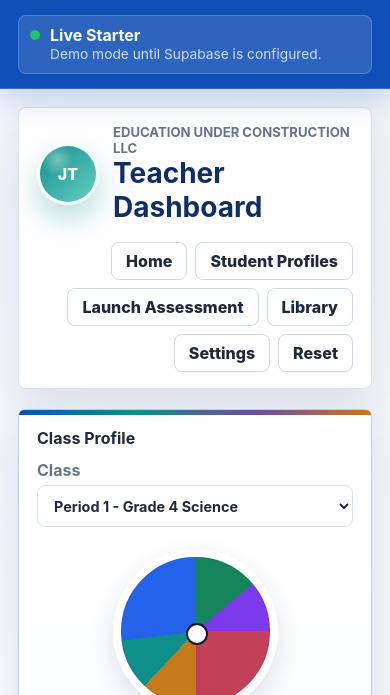
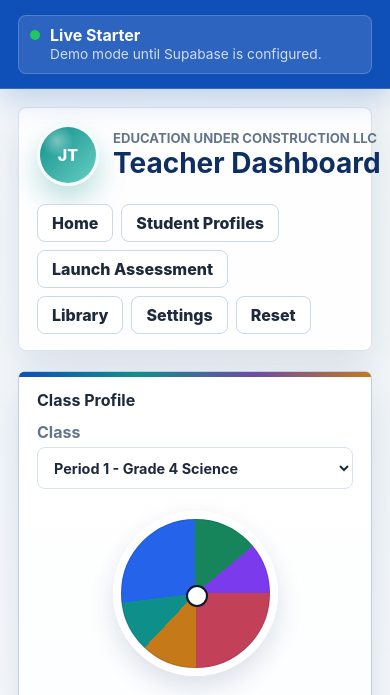
Before and after one commit to Lessonmentor-sys/LessonMentorApp, a plain HTML site: page teacher/dashboard.html in a window 390 px wide. Shown: the part 127-822 px from the top of the page. Drawn offline with nearby package versions, Linux system fonts and the light colour scheme.

Commit message:
Add files via upload

```diff
--- a/styles.css
+++ b/styles.css
@@ -192,6 +192,19 @@ button {
   min-width: 0;
 }
 
+.teacher-title-copy {
+  display: flex;
+  align-items: baseline;
+  gap: 12px;
+  min-width: 0;
+  flex-wrap: nowrap;
+}
+
+.teacher-title-copy .eyebrow,
+.teacher-title-copy h2 {
+  white-space: nowrap;
+}
+
 .teacher-avatar {
   display: grid;
   flex: 0 0 auto;
@@ -209,11 +222,17 @@ button {
 }
 
 .topbar-actions {
+  display: grid;
+  gap: 8px;
+  justify-content: flex-end;
+}
+
+.topbar-action-row {
   display: flex;
   align-items: center;
+  justify-content: flex-end;
   gap: 8px;
   flex-wrap: wrap;
-  justify-content: flex-end;
 }
 
 .eyebrow {
@@ -301,11 +320,14 @@ button {
 }
 
 .teacher-center {
-  display: contents;
+  display: grid;
+  grid-column: 2;
+  grid-template-columns: minmax(0, 1fr);
+  align-content: start;
+  gap: 18px;
 }
 
 .submit-grid {
-  grid-column: 2;
   grid-template-columns: 1fr;
   align-items: stretch;
   margin-bottom: 0;
@@ -1465,9 +1487,25 @@ body:not(.landing-page):not(.portal-login-page):not(.owner-admin-page) .panel::b
   }
 
   .submit-grid,
+  .teacher-center,
   .teacher-tabs,
   .teacher-tab-panel {
     grid-column: 1;
+  }
+
+  .topbar-actions {
+    width: 100%;
+    justify-content: stretch;
+  }
+
+  .topbar-action-row {
+    justify-content: flex-start;
+  }
+
+  .teacher-title-copy {
+    align-items: flex-start;
+    flex-direction: column;
+    gap: 0;
   }
 
   .settings-grid {
--- a/teacher/dashboard.html
+++ b/teacher/dashboard.html
@@ -39,18 +39,22 @@
         <section class="topbar">
           <div class="teacher-title-block">
             <div class="teacher-avatar" aria-hidden="true">JT</div>
-            <div>
+            <div class="teacher-title-copy">
               <p class="eyebrow">Education Under Construction LLC</p>
               <h2 id="view-title">Teacher Dashboard</h2>
             </div>
           </div>
           <div class="topbar-actions">
+            <div class="topbar-action-row">
               <button class="icon-button home-button" id="go-home" title="Return to teacher dashboard">Home</button>
               <button class="icon-button" id="open-student-profiles" title="Open student profiles">Student Profiles</button>
               <button class="icon-button" id="open-launch-assessment" title="Launch assessment">Launch Assessment</button>
+            </div>
+            <div class="topbar-action-row">
               <button class="icon-button" id="open-library-modal" title="Open library">Library</button>
               <button class="icon-button" id="open-settings-modal" title="Open settings">Settings</button>
               <button class="icon-button" id="reset-demo" title="Reset demo data">Reset</button>
+            </div>
           </div>
         </section>
 
```
Lines whose indentation alone changed are shown as unchanged.
